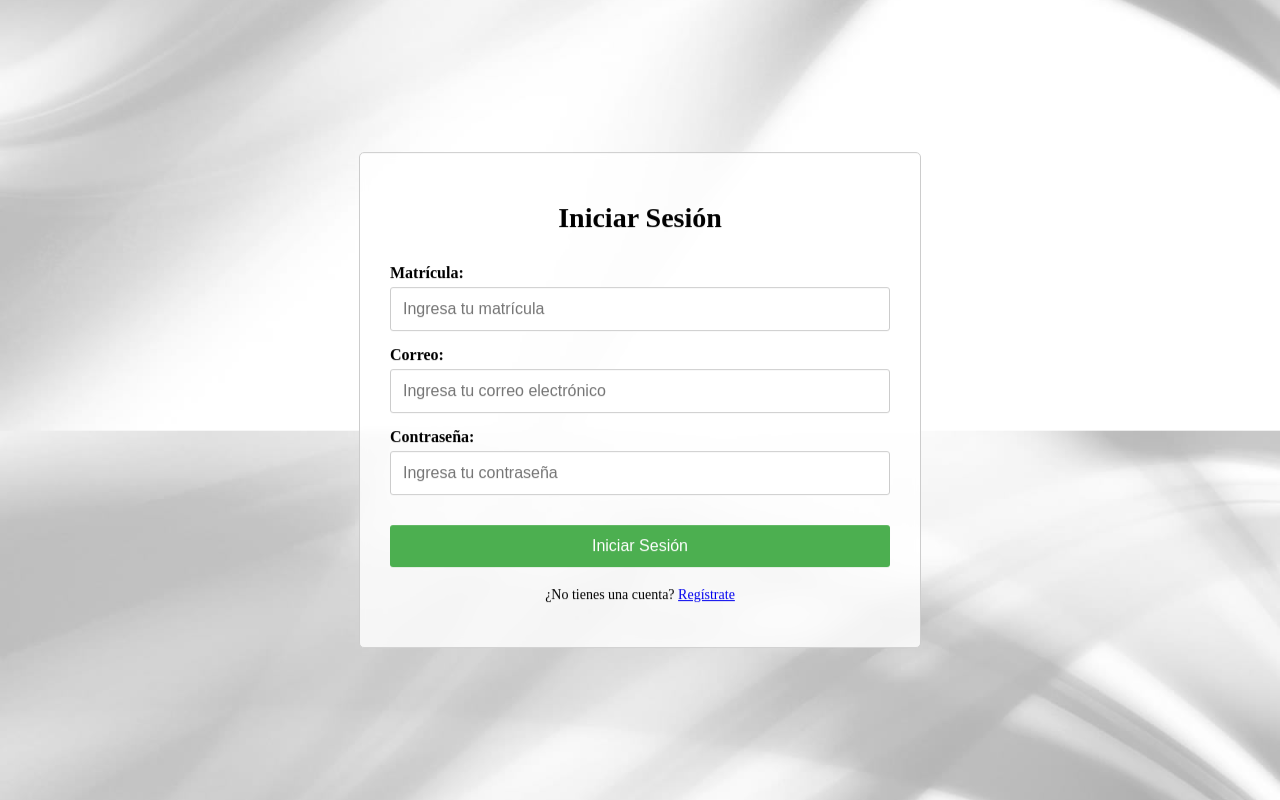
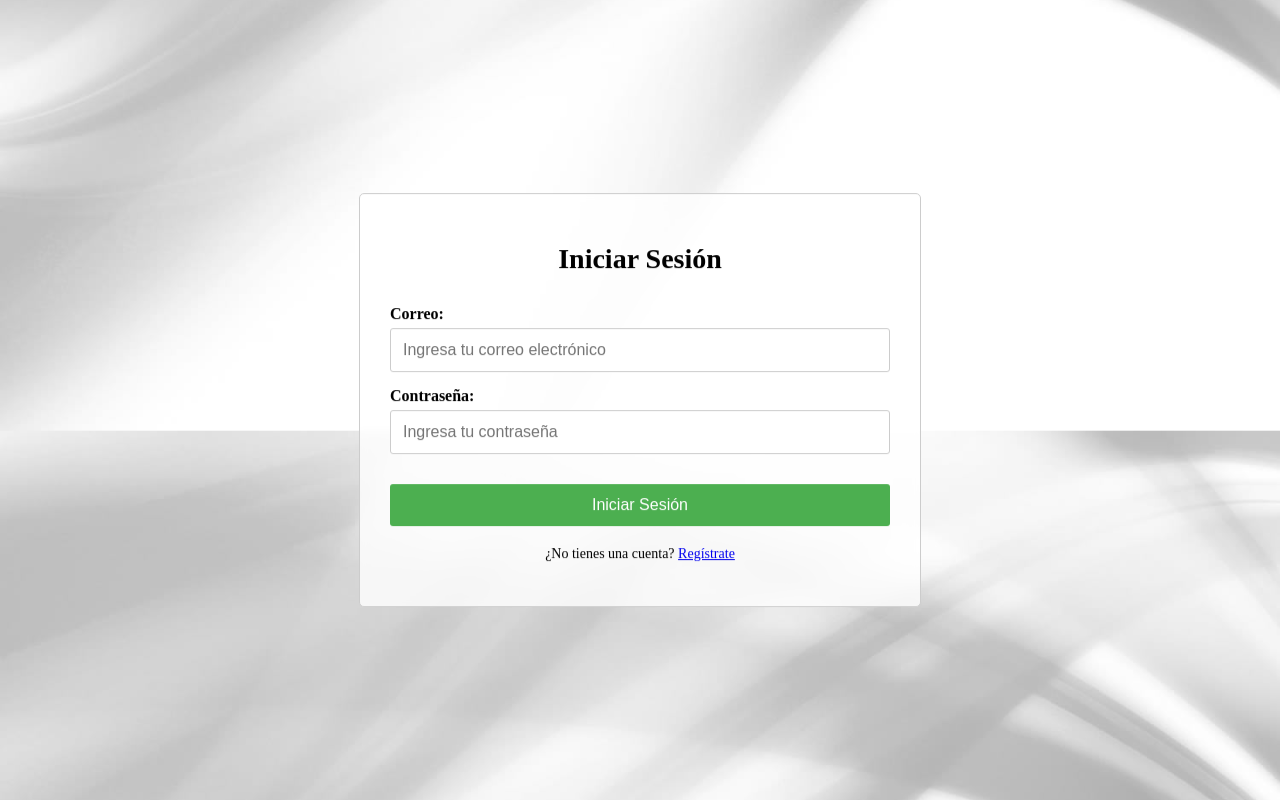
Before and after one commit to kevinGonzalezCamacho/ProyectoIntegrador, a Flask app: page /menu in a window 1280 px wide. Run offline with Flask 3, Linux system fonts and the light colour scheme; some libraries are stand-ins or nearby versions.

Commit message:
Update menu.html

```diff
--- a/templates/menu.html
+++ b/templates/menu.html
@@ -8,10 +8,6 @@
   <div class="container">
     <h1>Iniciar Sesión</h1>
     <form action="{{ url_for('menu') }}" method="POST">
-      <div class="form-group">
-        <label for="matricula">Matrícula:</label>
-        <input type="text" id="matricula" name="matricula" placeholder="Ingresa tu matrícula" required>
-      </div>
       <div class="form-group">
         <label for="correo">Correo:</label>
         <input type="email" id="correo" name="correo" placeholder="Ingresa tu correo electrónico" required>
```
